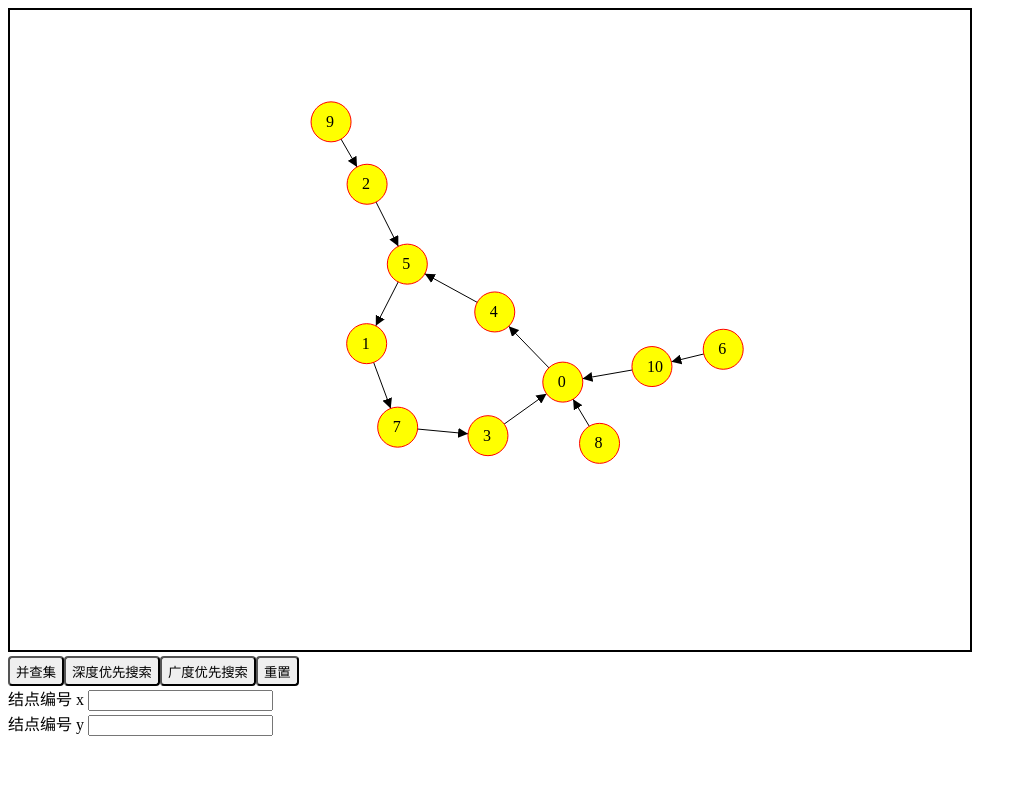
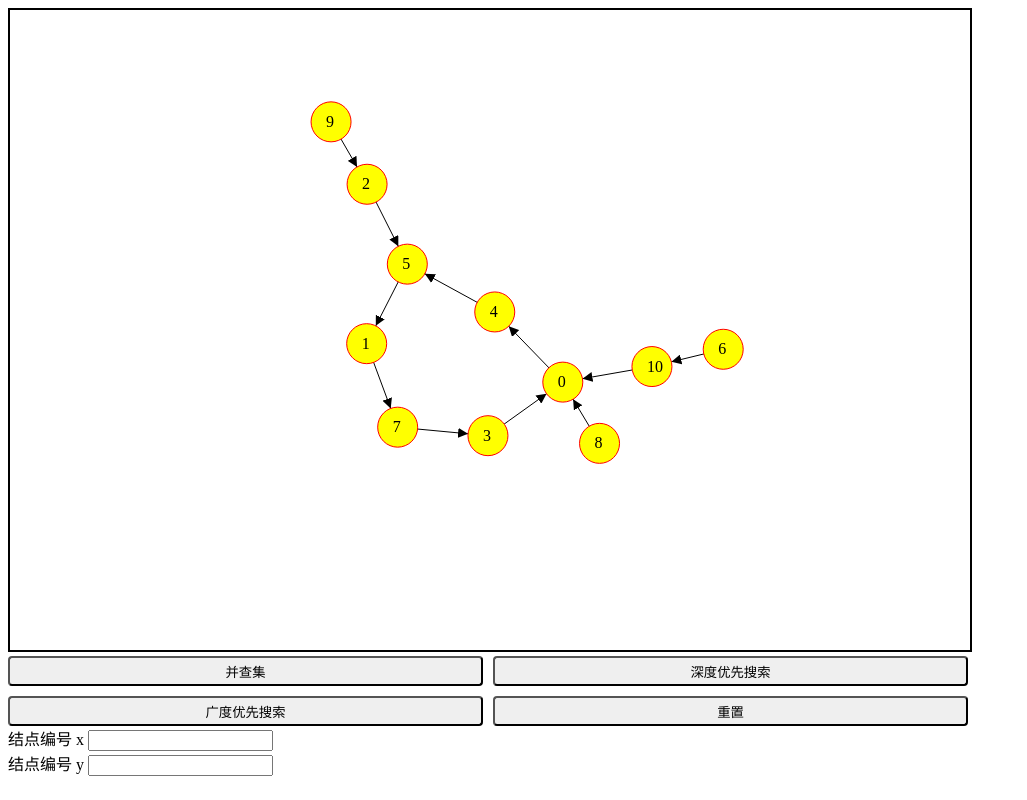
Before and after one commit to lxxorz/graph, a website: page index.html in a window 1280 px wide. Shown: the whole page, without its empty margins (0-1027 px from the left). Drawn offline with nearby package versions, Linux system fonts and the light colour scheme.

Commit message:
update style

```diff
--- a/index.html
+++ b/index.html
@@ -7,7 +7,7 @@
     <title>force simulation</title>
 
     <style>
-        .button-group{
+        .menu{
             width: 960px;
             display: grid;
             grid-template-columns: repeat(2, 1fr);
```
